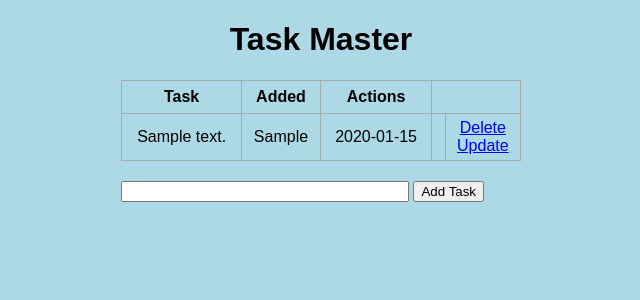
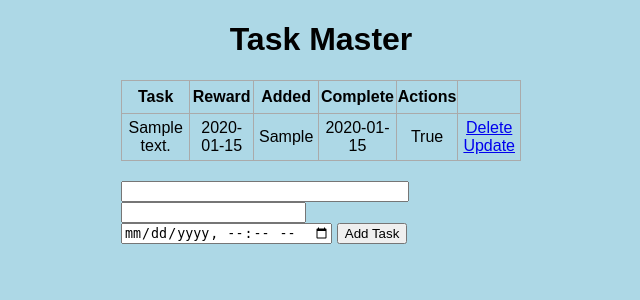
Before and after one commit to huappy/Cloud_Computing_Project, a Flask app: template templates/index.html in a window 1280 px wide. Shown: the top 300 px of the page, without its empty margins (319-959 px from the left). Run offline with Flask 2, Linux system fonts and the light colour scheme; tables that the repository leaves empty hold one stand-in row (values such as "Sample post"); the template is opened without the code that fills it: values that come from a table or form of the project are taken from there, most other values are stand-ins (such as "Sample title", 1, 10 or a date in 2020).

Commit message:
bug fix and add complete-by
Adds the complete-by row in table and fixes bugs with the html (hopefully)

```diff
--- a/app.py
+++ b/app.py
@@ -13,10 +13,10 @@ db = SQLAlchemy(app)
 
 class Todo(db.Model):
     id = db.Column(db.Integer, primary_key=True)
-    content = db.Column(db.String(250), nullable=False)
+    content = db.Column(db.String(500), nullable=False)
     reward = db.Column(db.String(250))
     date_created = db.Column(db.DateTime, default=datetime.utcnow)
-    completed = db.Column(db.Boolean, nullable = False)
+    is_complete = db.Column(db.Boolean, nullable = False)
 
     def __repr__(self):
         return '<Task %r>' % self.id
@@ -57,11 +57,11 @@ def update(id):
 
     if request.method == 'POST':
         task.content = request.form['content']
-        completeness = request.form.get('completed')
+        completeness = request.form.get('is_complete')
         if completeness == "true":
-            task.complete = "Complete"
+            task.is_complete = "Complete"
         else:
-            task.complete = "Incomplete"
+            task.is_complete = "Incomplete"
 
         try:
             db.session.commit()
--- a/templates/index.html
+++ b/templates/index.html
@@ -13,15 +13,19 @@
     <table>
         <tr>
             <th>Task</th>
+            <th>Reward</th>
             <th>Added</th>
+            <th>Complete</th>
+
             <th>Actions</th>
         </tr>
         {% for task in tasks %}
             <tr>
                 <td>{{ task.content }}</td>
+                <td>{{ task.date_created.date() }}</td>
                 <td>{{ task.reward }}</td>
-                <td>{{ task.date_created.date() }}</td>
-                <td></td>
+                <td>{{ date_to_complete.date() }}</td>
+                <td>{{ task.is_complete }}</td>
                 <td>
                     <a href="/delete/{{task.id}}">Delete</a>
                     <br>
@@ -35,6 +39,8 @@
     <div class="form">
         <form action="/" method="POST">
             <input type="text" name="content" id="content">
+            <input type="text" name="reward" id="reward">
+            <input type="datetime-local" name="complete_by" id = "complete_by">
             <input type="submit" value="Add Task">
         </form>
     </div>
--- a/templates/update.html
+++ b/templates/update.html
@@ -11,7 +11,7 @@
     <div class="form">
         <form action="/update/{{task.id}}" method="POST">
             <input type="text" name="content" id="content" value="{{task.content}}">
-            <input type="checkbox" name ="completed" id="completed" value ="true">
+            <input type="checkbox" name ="is_complete" id="is_complete" value ="true">
             <input type="submit" value="Update">
         </form>
     </div>
```
